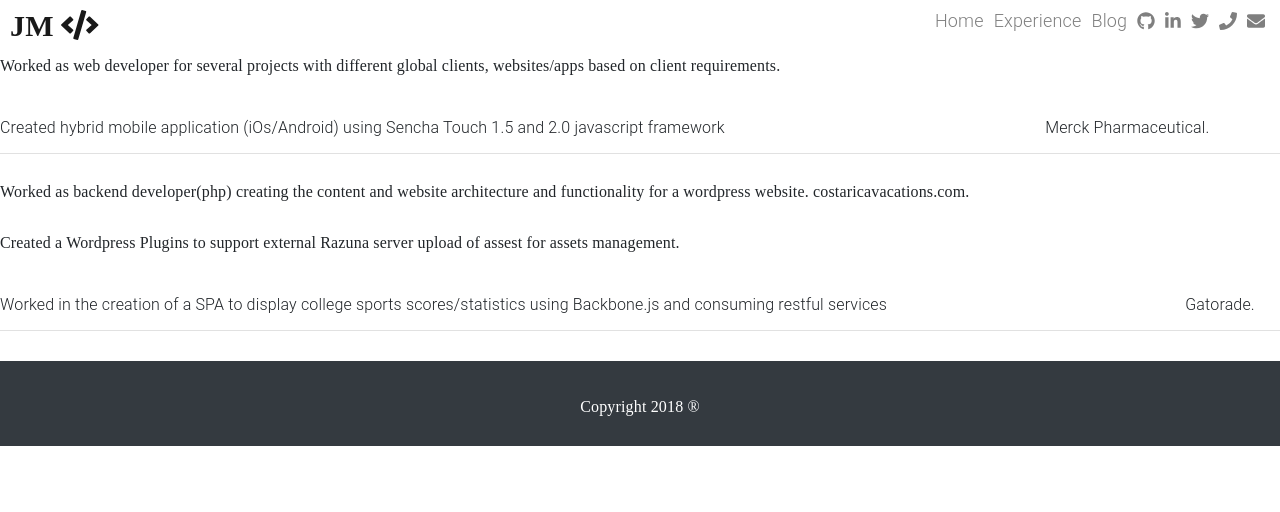
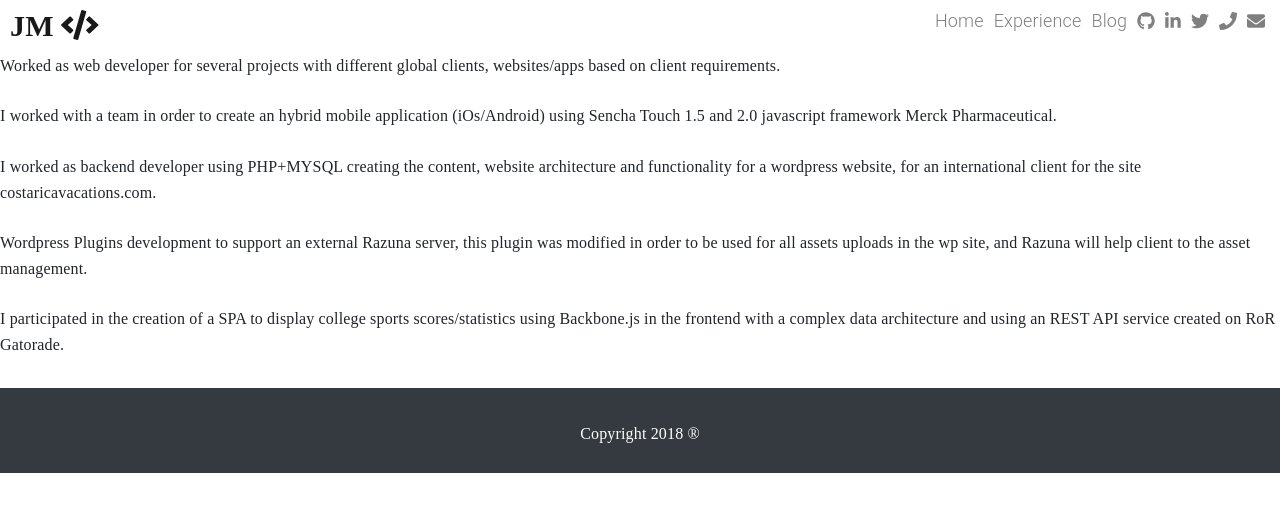
Before and after one commit to jmonterroso/jmonterroso.github.io, a Jekyll site: the page built from _experience/accenture.md, in a window 1280 px wide. Shown: the top 512 px of the page. Built offline with Jekyll 4.4.1, drawn with Linux system fonts in a browser that asks for light colours; nearby versions of some CDN libraries.

Commit message:
Updating experience page and accenture experience

```diff
--- a/_experience/accenture.md
+++ b/_experience/accenture.md
@@ -11,10 +11,10 @@ company_logo: img/accenture-logo.png
 
 Worked as web developer for several projects with different global clients, websites/apps based on client requirements.
 
-Created hybrid mobile application (iOs/Android) using Sencha Touch 1.5 and 2.0 javascript framework | Merck Pharmaceutical.
+I worked with a team in order to create an hybrid mobile application (iOs/Android) using Sencha Touch 1.5 and 2.0 javascript framework  Merck Pharmaceutical.
 
-Worked as backend developer(php) creating the content and website architecture and functionality for a wordpress website. costaricavacations.com.
+I worked as backend developer using PHP+MYSQL creating the content, website architecture and functionality for a wordpress website, for an international client for the site costaricavacations.com.
 
-Created a Wordpress Plugins to support external Razuna server upload of assest for assets management.
+Wordpress Plugins development to support an external Razuna server, this plugin was modified in order to be used for all assets uploads in the wp site, and Razuna will help client to the asset management.
 
-Worked in the creation of a SPA to display college sports scores/statistics using Backbone.js and consuming restful services | Gatorade.
+I participated in the creation of a SPA to display college sports scores/statistics using Backbone.js in the frontend with a complex data architecture and using an REST API service created on RoR  Gatorade.
```
Also changed, not shown: _layouts/experience.html (+6 -6 lines).
